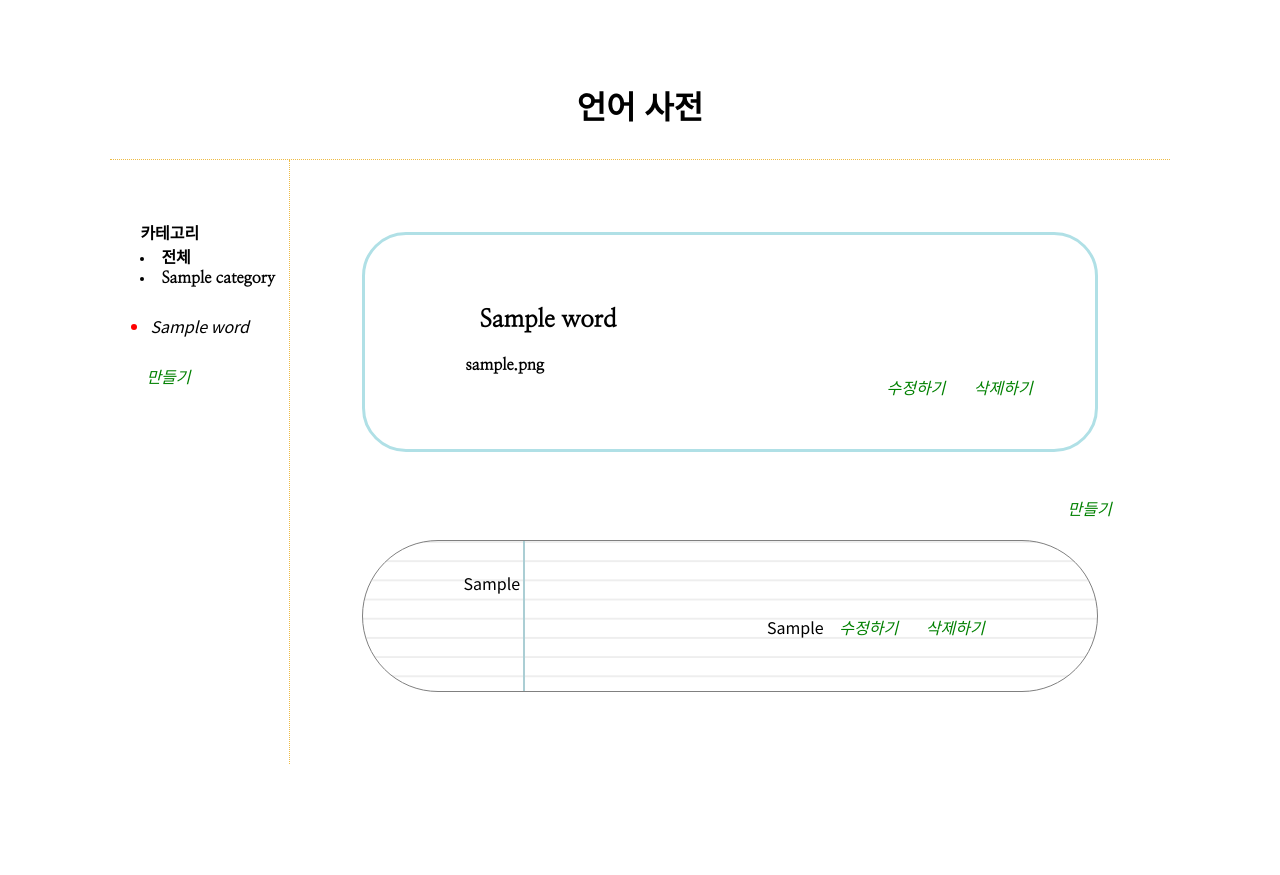
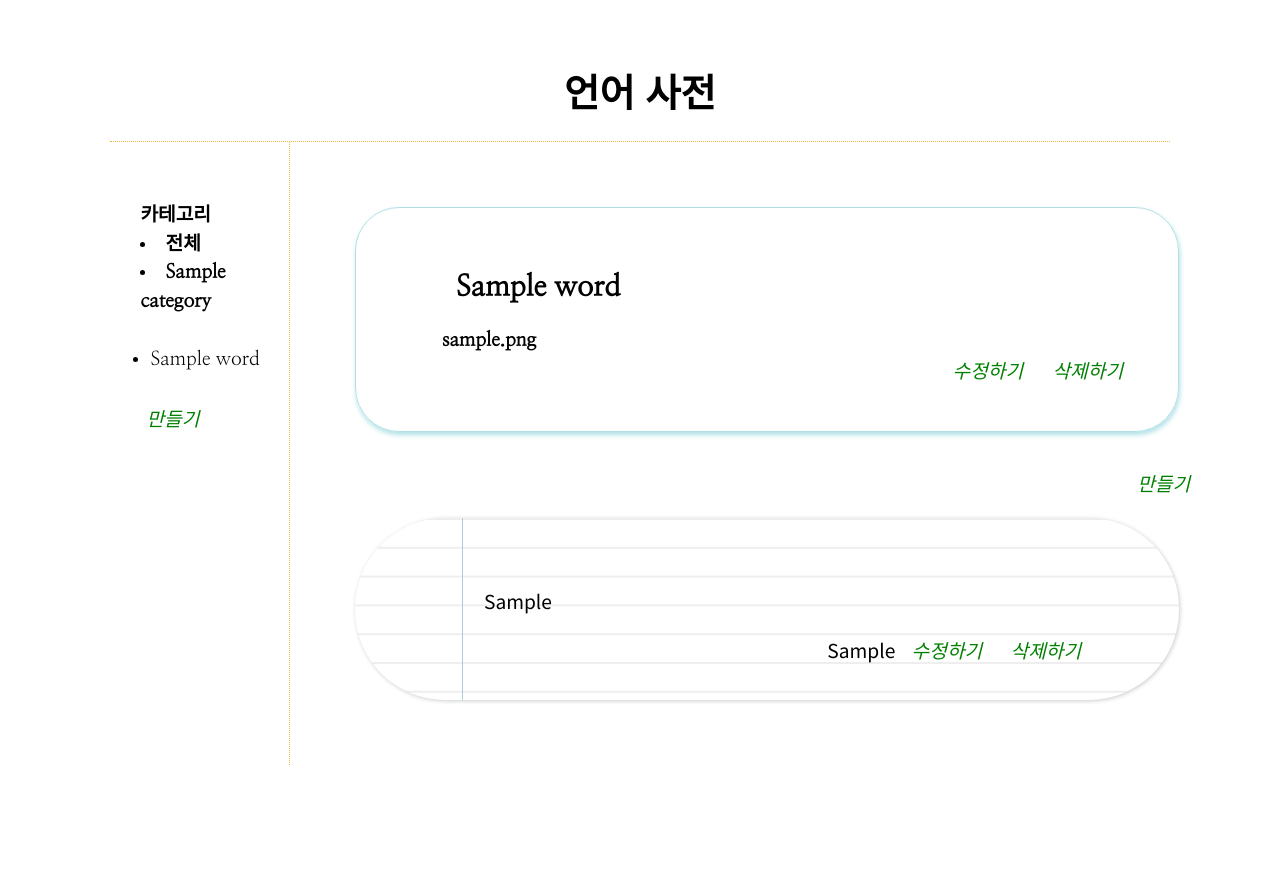
Before and after one commit to hraka/my_word, a PHP site: page /index.php?category=0&word=1 in a window 1280 px wide. Before the commit the page ends 764 px from the top, so only its background shows below. Run offline with PHP 8.4, Linux system fonts and the light colour scheme; tables that the repository leaves empty or names only in its code hold one stand-in row (values such as "Sample post").

Commit message:
보완: CSS수정
- 모바일 버전에도 적용될 수 있게 수정
- 여백과 가로 세로 값을 %단위로 수정하여 모바일 버전에서도 비율이 유지되게 했다.

```diff
--- a/create.html
+++ b/create.html
@@ -5,7 +5,10 @@
 		<title>언어 사전</title>
 		<meta charset="utf-8">
 		<link rel="stylesheet" href="style.css">
-		<link href="https://fonts.googleapis.com/css?family=Nanum+Myeongjo|Noto+Sans+KR&display=swap" rel="stylesheet">
+		<link rel="stylesheet" href="switch.css">
+		<link rel="stylesheet" href="https://fonts.googleapis.com/css?family=Nanum+Myeongjo|Noto+Sans+KR&display=swap" >
+		<link rel="stylesheet" href="style_mobile.css">
+		<meta name="viewport" content="width=device-width, initial-scale=1.0">
 	</head>
 
 	<body>
--- a/style.css
+++ b/style.css
@@ -1,14 +1,5 @@
 p, ul {
 	padding:10px;
-}
-
-
-
-
-ul {
-	font-style:italic;
-	color:red;
-	font-family: 'Noto Sans KR';
 }
 
 a{
@@ -21,6 +12,8 @@ body {
 	padding:8%;
 	padding-top:44px;
     font-family: 'Nanum Myeongjo';
+    font-size: 1.2rem;
+    line-height: 1.8rem;
 
 /*	background-color:#fee464;*/
 /*
@@ -31,6 +24,29 @@ body {
 
 }
 
+#content {
+
+	display:grid;
+	grid-template-columns: 17% 90%/*1fr*/;
+
+}
+
+#set {
+	padding:5%;
+}
+
+
+.word_list {
+	color:red;
+	font-family: 'Noto Sans KR';
+}
+
+.category_list {
+	list-style: none;
+	font-weight: bold;
+}
+
+/* 카테고리와 단어 리스트 */
 #categories {
 	border-right: #eb4 1px dotted;
 	margin:0;
@@ -51,69 +67,67 @@ h2 {
 	text-indent: 14px;
 }
 
+#word, article {
+	margin:2%;
+}
 #word {
-	border: 3px powderblue solid;
+	border: 1px powderblue solid;
 	border-radius: 44px;
-	padding: 50px;
-	padding-left:100px;
-	margin:20px;
-	margin-bottom:44px;
+	padding: 5%;
+	padding-left:10%;
+	margin-bottom:4.4%;
+
+	box-sizing: border-box;
+
+	box-shadow: 1px 3px 5px powderblue;
 }
-
-#content {
-
-	display:grid;
-	grid-template-columns: 17% 1fr;
-
-}
-
-#set {
-	padding:52px;
-}
-
-
-.move#add {
-    background-color:aqua;
-    border: 1px solid gray;
-    border-radius: 90px;
-    width:50px;
-    height:50px;
-    text-align: center;
-    font-size: 33px;
-    color: cadetblue;
-
-    position: fixed;
-    bottom: 50px;
-    right: 30px;
-
-}
-
 article {
 
 	font-family: 'Noto Sans KR';
 
-	border: 1px solid gray;
+	border: 0px solid gray;
 
 	background-color:white;
-	padding:100px;
-	padding-top:30px;
-	padding-bottom:52px;
+	padding-left:15%;
+	padding-right: 10%;
+	padding-top:8%;
+	padding-bottom:3%;
 	border-radius:90px;
-	margin:20px;
 
 	box-sizing: border-box;
-	min-height: 50px;
 
 /*				 공책 줄무늬
 */
     background-color: #fff;
 	background-image:
-	linear-gradient(90deg, transparent 160px, #abced4 160px, #abced4 162px, transparent 162px),
+	linear-gradient(90deg, transparent 13%, #abced4 13%, #abced4 13.1%, transparent 13.1%),
 	linear-gradient(#eee .1em, transparent .1em);
-	background-size: 100% 1.2em;
+	background-size: 100% 1.5em;
 
+	box-shadow: 1px 1px 4px hsla(0, 0%, 0%, 0.2);
+
+    word-break: break-all;
+    /*    word-wrap: break-word; 을 적용하면 url의 경우 -다음에 긴 문자가 나올 시 사이 공백이 크게 들어가기도 한다.
+*/
 
     }
+
+    .middle_of_meaning {
+    	min-height: 120px;
+    }
+
+    .bottom_of_meaning {
+		margin-top: 20px;
+		margin-bottom: 10px;
+	}
+
+	.source {
+		color: powderblue;
+		font-size:1rem;
+		text-align : left;
+
+	}
+
 
    @media (max-width: 800px) {
         .article {
@@ -188,7 +223,3 @@ article p {
 .right {
 	text-align: right;
 }
-
-.bottom_of_meaning {
-	margin-top: 20px;
-}
```
Also changed, not shown: other parts of style.css (+26 -5 lines).
